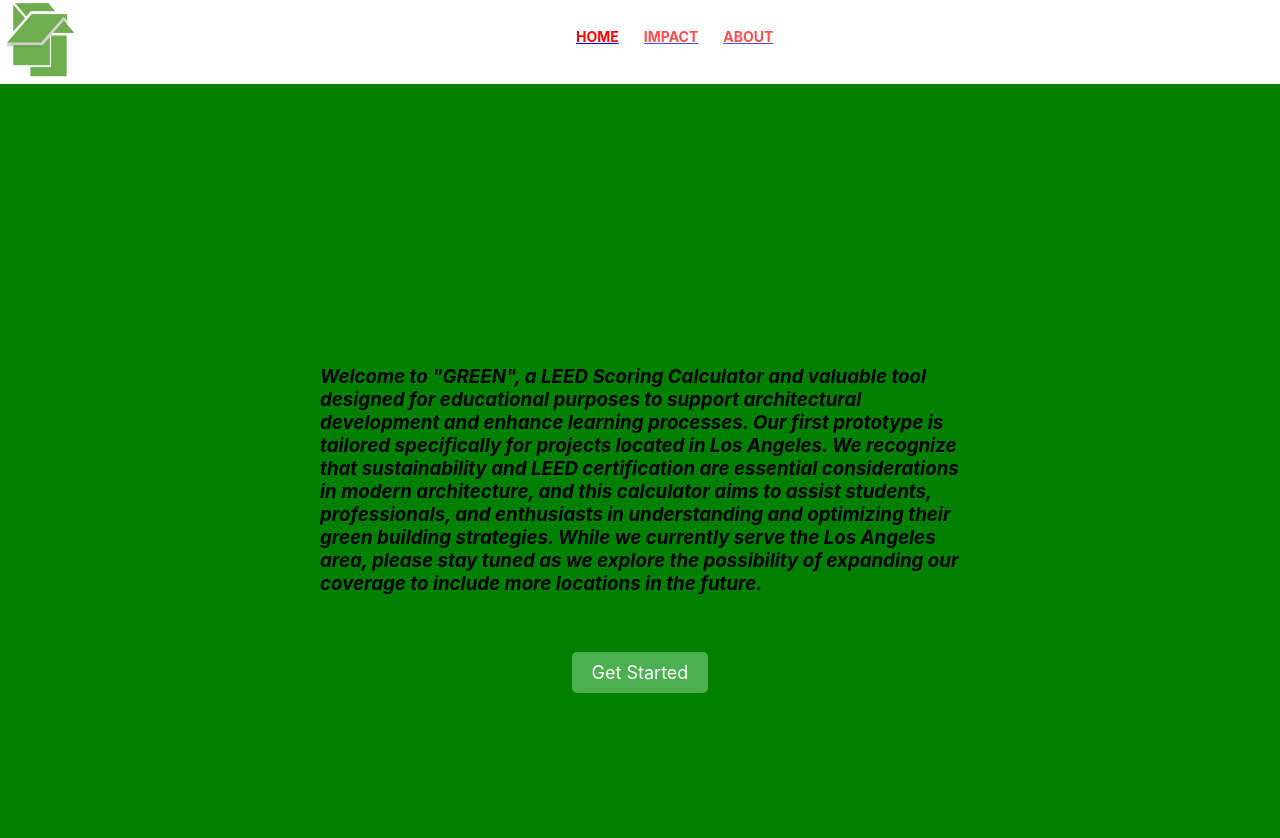
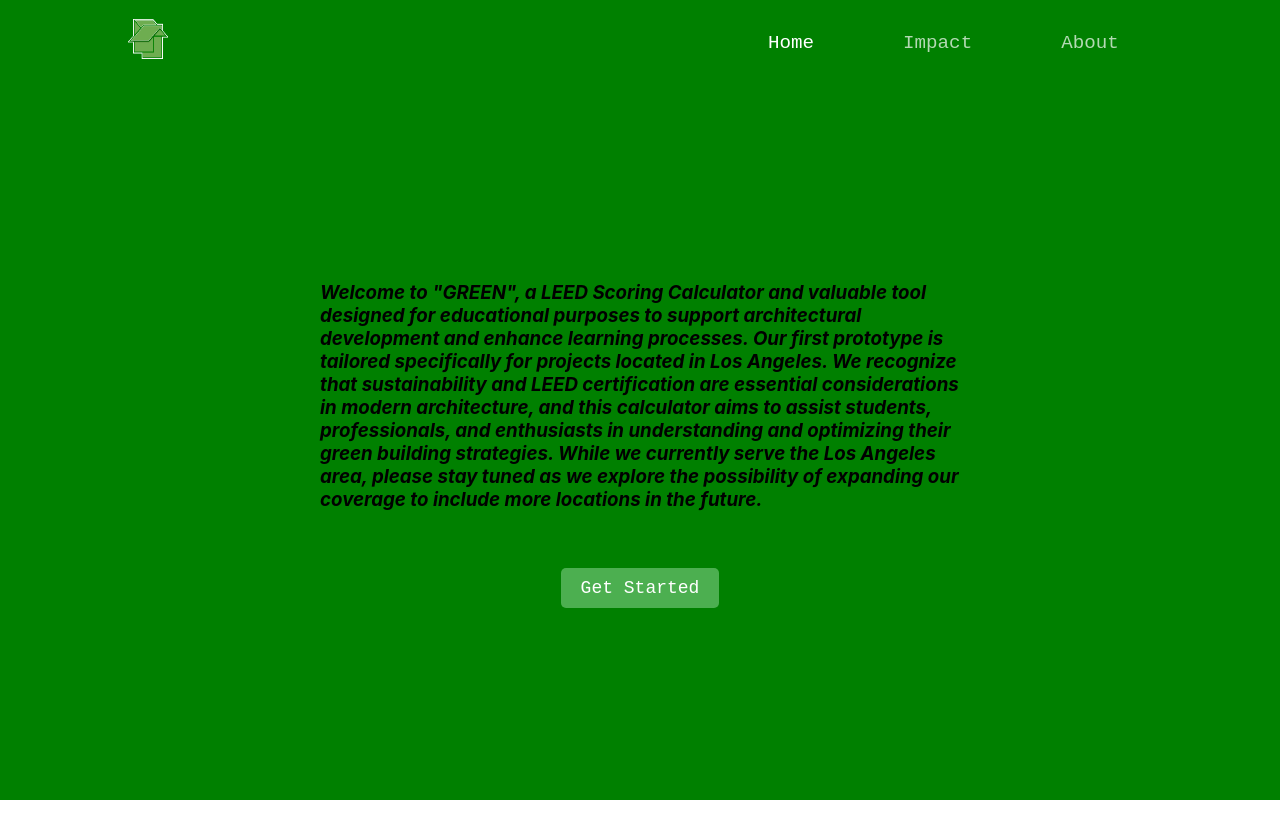
Before and after one commit to JakeLikeStrawberry/GREEN, a React (Create React App) app in the folder green/: page / in a window 1280 px wide. Shown: the top 838 px of the page. After the commit the page ends 800 px from the top, so only its background shows below. Built offline with nearby package versions, Linux system fonts and the light colour scheme.

Commit message:
some more formatting

```diff
--- a/green/src/Nav/Nav.js
+++ b/green/src/Nav/Nav.js
@@ -27,11 +27,11 @@ export default function Navbar() {
   const getPageTitle = () => {
     switch (location.pathname) {
       case "/":
-        return "HOME";
+        return "Home";
       case "/impact":
-        return "IMPACT";
+        return "Impact";
       case "/about":
-        return "ABOUT";
+        return "About";
       default:
         return "";
     }
@@ -46,31 +46,30 @@ export default function Navbar() {
     return navClass === navPositionClass;
   };
 
-  const renderNavLink = (to, /*imgSrc, altText,*/ navClass, pageTitle) => {
-    const isCurrent = isCurrentPage(navClass);
-    const linkClass = isCurrent ? "nav-link current" : "nav-link";
+  const renderNavLink = (to, navClass, pageTitle) => {
+  const isCurrent = isCurrentPage(navClass);
+  const linkClass = isCurrent ? "nav-link current" : "nav-link";
 
     return (
-      <Link to={to} className={linkClass}>
-        <h1 className="page-title">{pageTitle}</h1>
+      //<Link to={to} className="link-class">
+      <Link to={to} className={linkClass} style={{textDecoration:'none',   fontFamily: 'Monospace'}}>
+      <h1 className="page-title">{pageTitle}</h1>
       </Link>
     );
   };
 
   return (
-    <header className = "navHeader">
+    <>
       <img className="logo" src={logo}/>
       <nav className={`nav ${navPositionClass}`}>
         {renderNavLink(
           "/",
-        // astronautHelmet,
-        // "astronaut helmet icon",
           "nav-home",
-          "HOME"
+          "Home"
         )}
-        {renderNavLink("/impact", /*stack, "stack icon",*/ "nav-impact", "IMPACT")}
-        {renderNavLink("/about", /*deadEye, "deadEye icon",*/ "nav-about", "ABOUT")}
+        {renderNavLink("/impact", "nav-impact", "Impact")}
+        {renderNavLink("/about", "nav-about", "About")}
       </nav>
-    </header>
+      </>
   );
 }
--- a/green/src/Styles/Nav.css
+++ b/green/src/Styles/Nav.css
@@ -1,21 +1,26 @@
+
 .nav {
   position: fixed;
   display: flex;
   align-items: flex-start;
-  left: 45%;
+  left: 60%;
   top: 1rem;
-  gap: 1.5625rem;
+  gap: 5.5625rem;
 }
 
 .logo{
-  height: 80px;
-  width: 80px;
+  position: absolute;
+  left: 8rem;
+  top: 1.2rem;
+  height: 40px;
+  width: 40px;
 }
 
 .page-title {
-  font-size: 0.875rem;
-  color: rgb(255, 4, 4);
+  font-size: 1.2rem;
+  color: rgb(255, 255, 255);
   cursor: default;
+  font-weight: normal;
 }
 
 .nav-link {
@@ -24,26 +29,26 @@
 
 .nav-link:hover {
   opacity: 1;
+
 }
 
 .nav-link.current {
   opacity: 1;
 }
 
+
 @media (max-width: 1100px) {
+  .nav-home,
+  .nav-impact,
   .nav-about,
-  .nav-skills,
-  .nav-projects,
-  .nav-contact {
-  transform: translateX(0);
-}
+
 .nav {
   top: calc(100vh - 8rem);
   transform: translateX(-50%);
 }
 
 .nav-link {
-  width: 2rem;
+  width: 1rem;
 }
 
 .page-title {
--- a/green/src/home/Home.js
+++ b/green/src/home/Home.js
@@ -25,7 +25,7 @@ export default class Home extends Component {
               expanding our coverage to include more locations in the future.
               </h3>
           </div>
-          <Link to="/impact" className = "get-started-button">Get Started</Link>
+          <Link to="/impact" className = "get-started-button" style={{ fontFamily: "Monospace" }}>Get Started</Link>
         </div>
       </div>
       </>;
```
